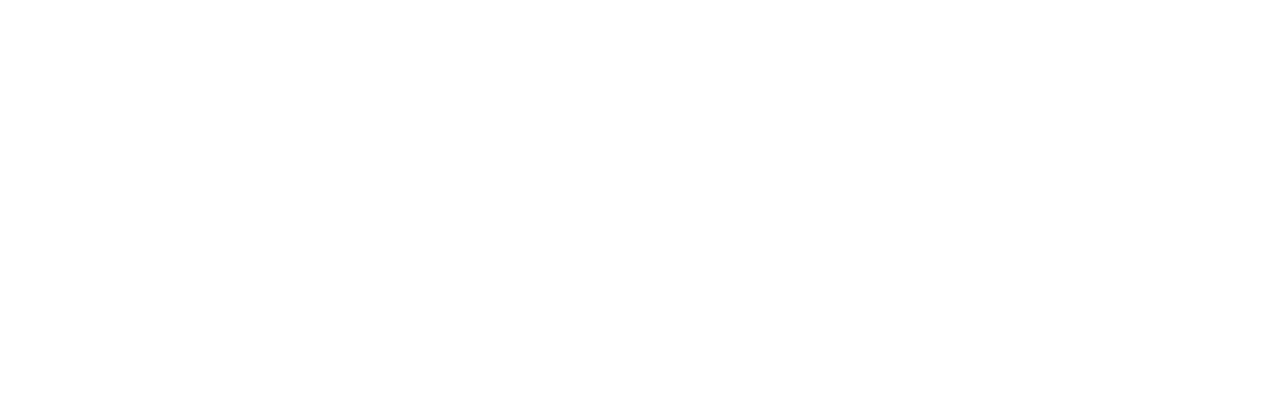
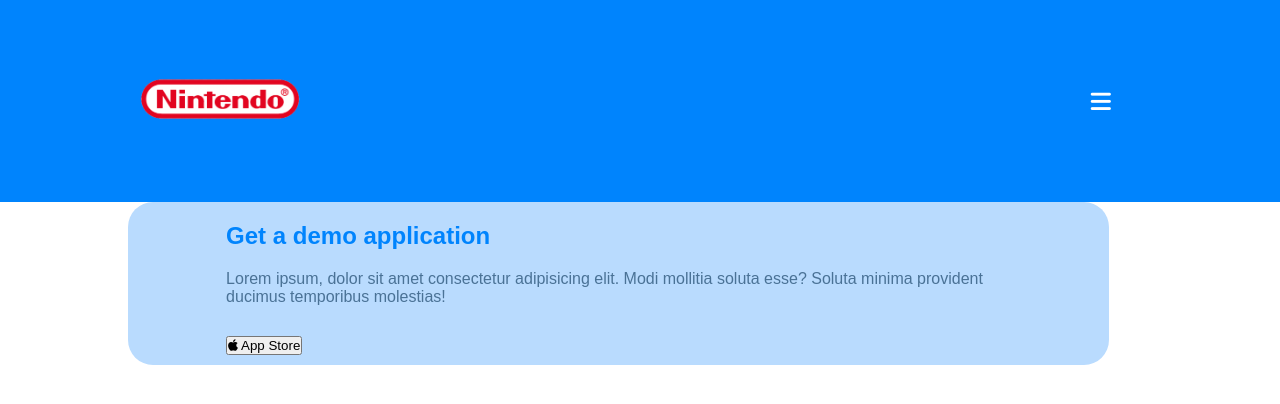
Before and after one commit to Eriksioxx/html-css-responsive-flex-layout, a plain HTML site: page Index.html in a window 1280 px wide. Drawn offline with Linux system fonts and the light colour scheme.

Commit message:
main in coming

```diff
--- a/Index.html
+++ b/Index.html
@@ -19,13 +19,36 @@
 
 <body>
     <header>
-        <div class="container1">
+        <div class="container1 flex">
+            <figure class="w-90">
+                <img class="w-20" src="img/logo nintendo.png" alt="Logo Beats">
+            </figure>
 
-
+            <button class="w-10">
+                <i class="fa-solid fa-bars"></i>
+            </button>
         </div>
     </header>
 
-    <main></main>
+    <main>
+        <div class="container1 flex">
+            <div class="paragraph">
+                <section class="paragraph1 flex">
+                    <div class="w-80">
+                        <h1>Get a demo application</h1>
+                        <p>Lorem ipsum, dolor sit amet consectetur adipisicing elit. Modi mollitia soluta esse? Soluta
+                            minima provident ducimus temporibus molestias!</p>
+                        <button>
+                            <i class="fa-brands fa-apple"></i>
+                            App Store
+                        </button>
+                        <img src="" alt="">
+                    </div>
+                </section>
+            </div>
+        </div>
+
+    </main>
 
     <footer></footer>
 </body>
--- a/css/styles.css
+++ b/css/styles.css
@@ -12,3 +12,63 @@ body {
     margin: 0 auto;
     width: 80%;
 }
+
+/* HEADER */
+header {
+    background-color: #0084fd;
+
+    flex-direction: row;
+    justify-content: space-between;
+    align-items: center;
+}
+
+header figure {
+    padding: 5px 0;
+}
+
+header button {
+    text-align: center;
+    align-self: center;
+
+    background: transparent;
+    border: 0;
+}
+
+header button i {
+    color: white;
+    font-size: 23px;
+
+    vertical-align: middle;
+}
+/* / HEADER */
+
+/* MAIN */
+
+.paragraph {
+    background-color: white;
+}
+
+.paragraph1 {
+    background-color: #b9dbfe;
+    border-radius: 25px;
+
+    flex-direction: column;
+    justify-content: center;
+    align-items: center;
+}
+
+.paragraph1 h1,
+.paragraph1 p,
+.paragraph1 button {
+    margin: 20px 0 10px 0;
+}
+
+.paragraph1 h1 {
+    color: #0084fd;
+}
+
+.paragraph1 p {
+    color: #4a7296;
+}
+
+/* / MAIN */
```
Also changed, not shown: img/logo nintendo.png (added).
